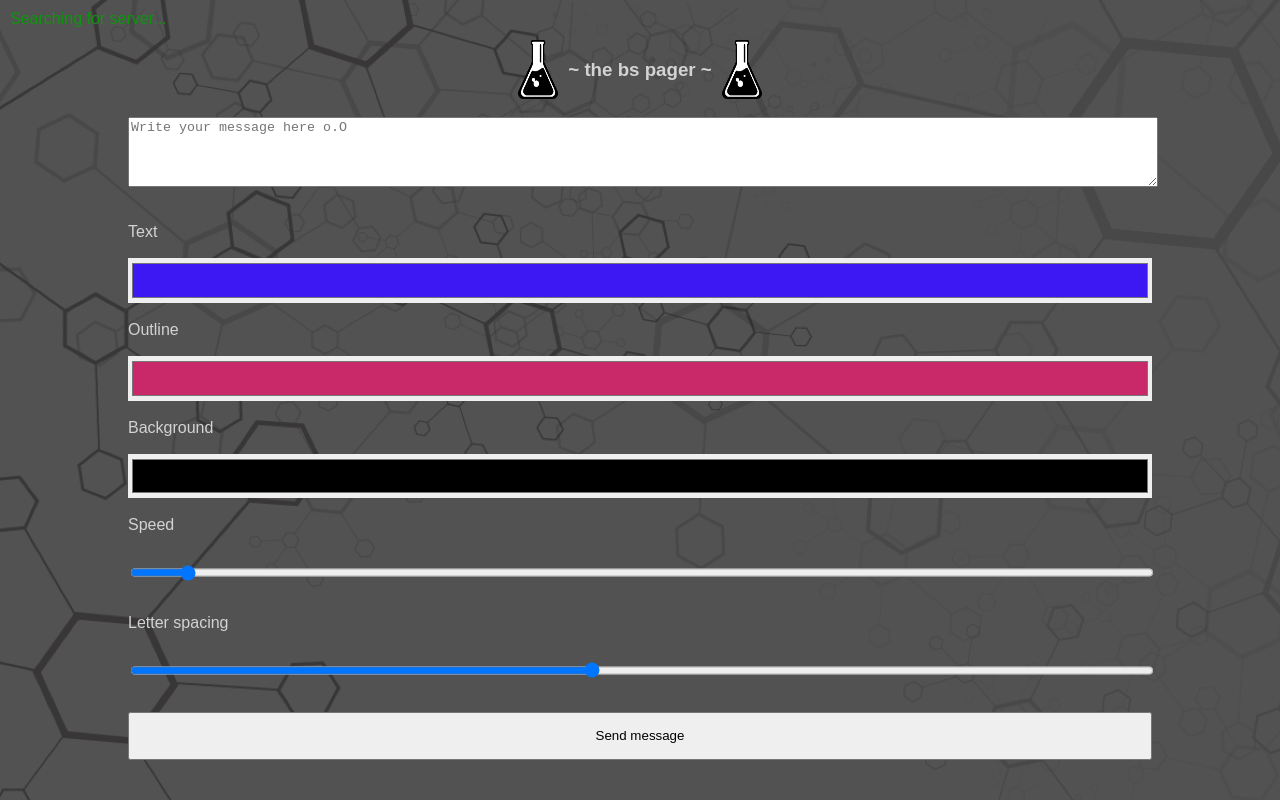
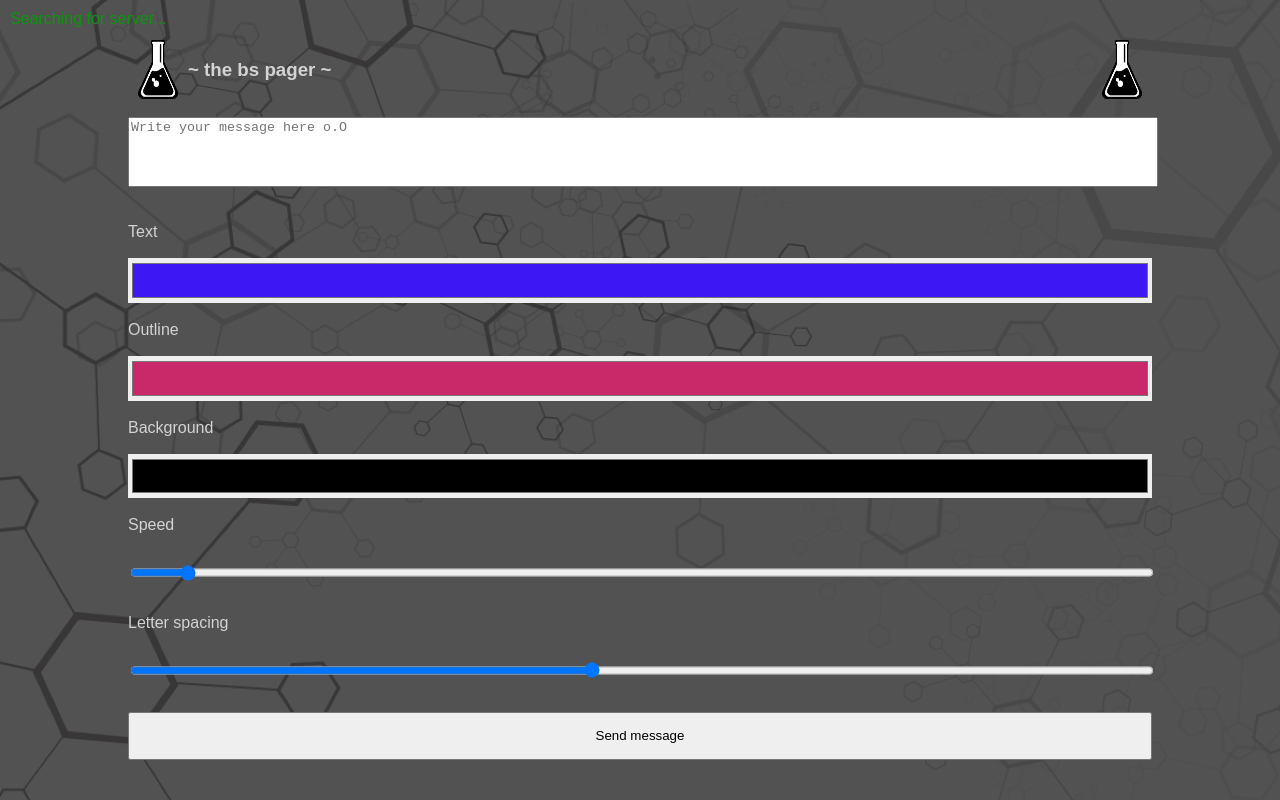
Before and after one commit to jpmc3630/blazing-marquee, a React (Create React App) app in the folder client/: page / in a window 1280 px wide. Built offline with nearby package versions, Linux system fonts and the light colour scheme.

Commit message:
Flex box shrinkage

```diff
--- a/client/src/App.css
+++ b/client/src/App.css
@@ -25,6 +25,7 @@
 
 
 .synthToolButton {
+  flex-shrink: 0;
   flex: 2;
   height: 4rem;
   align-items: 'center';
@@ -41,16 +42,15 @@
 .heading-div {
   display:flex;
   flex-direction:row;
-  flex: 2;
+  flex: 1;
   width: 100%;
   align-items: 'center';
   justify-content: center;
 }
 
 .heading-label {
+  flex: 1;
   display: inline;
-  position: relative;
-  top: -1.5 rem
 }
 
 
@@ -86,6 +86,8 @@
 
 
 .text-input {
+  flex-shrink: 0;
+  resize: none;
   flex: 3;
   width: 100%;
   align-items: 'center';
```
